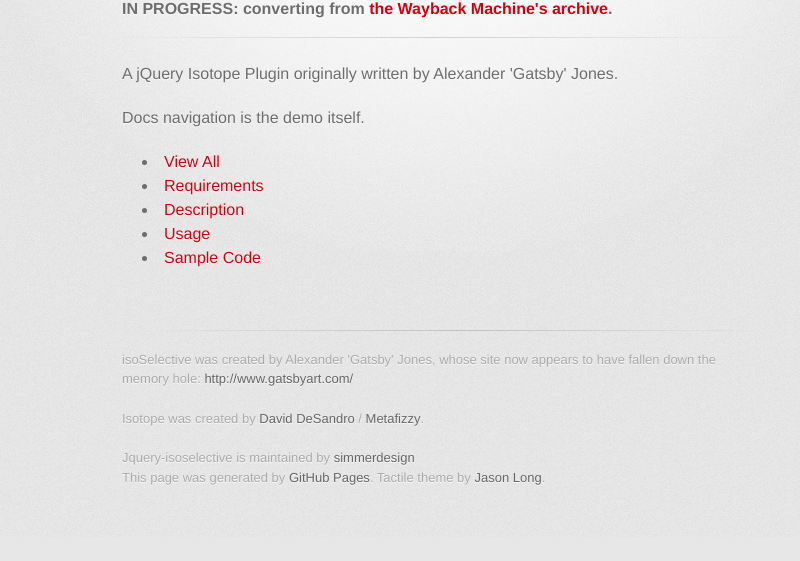
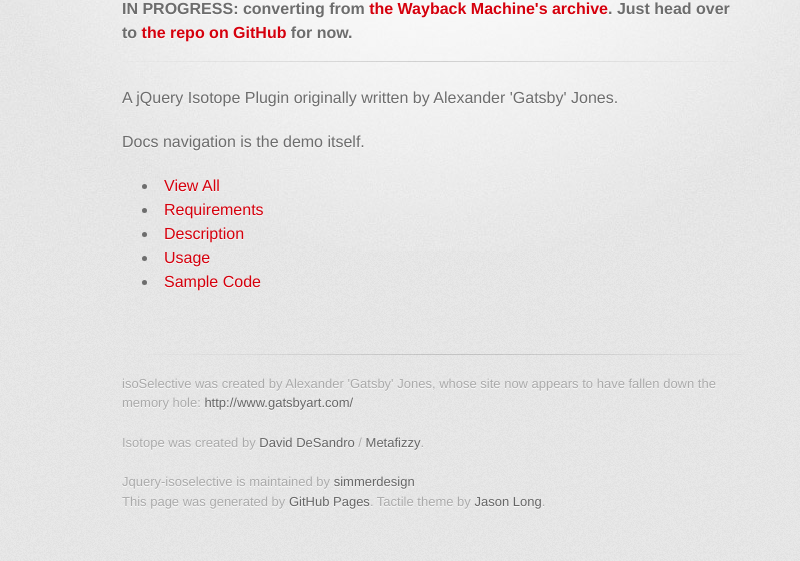
Before and after one commit to simmerer/jquery-isoselective, a plain HTML site: page index.html in a window 1280 px wide. Shown: the part 322-883 px from the top of the page, without its empty margins (208-1008 px from the left). Before the commit the page ends 859 px from the top, so only its background shows below. Drawn offline with nearby package versions, Linux system fonts and the light colour scheme; a web font is replaced by a local one.

Commit message:
additional link to repo

```diff
--- a/index.html
+++ b/index.html
@@ -34,7 +34,7 @@
         <section id="main_content">
             <h1 id="isoselective">isoSelective documentation</h1>
 
-            <strong>IN PROGRESS: converting from <a href="https://web.archive.org/web/20120110193742/http://www.gatsbyart.com/plugins/isoSelective">the Wayback Machine's archive</a>.</strong>
+            <strong>IN PROGRESS: converting from <a href="https://web.archive.org/web/20120110193742/http://www.gatsbyart.com/plugins/isoSelective">the Wayback Machine's archive</a>. Just head over to <a href="https://github.com/simmerdesign/jquery-isoselective">the repo on GitHub</a> for now.</strong>
 
             <hr>
 
```
